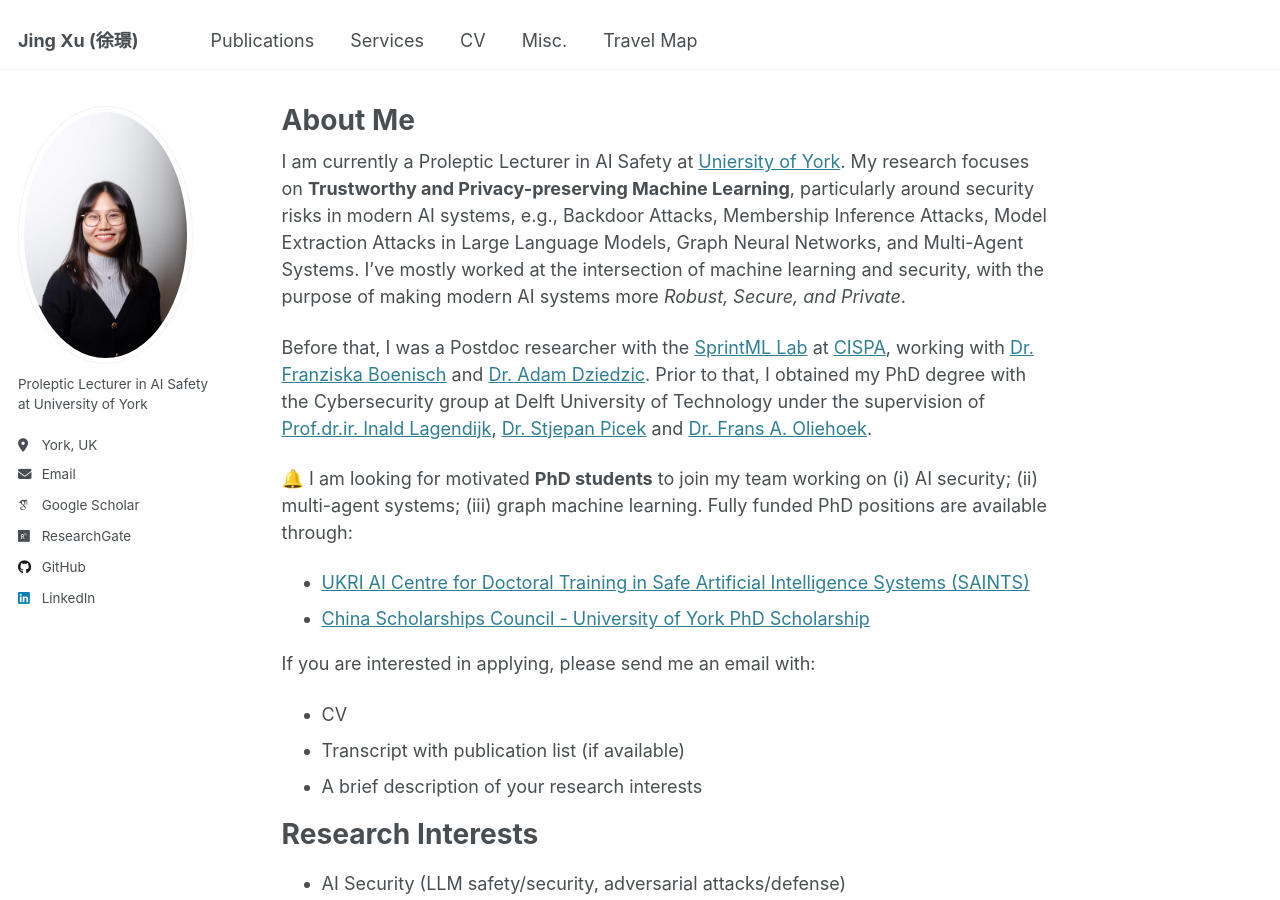
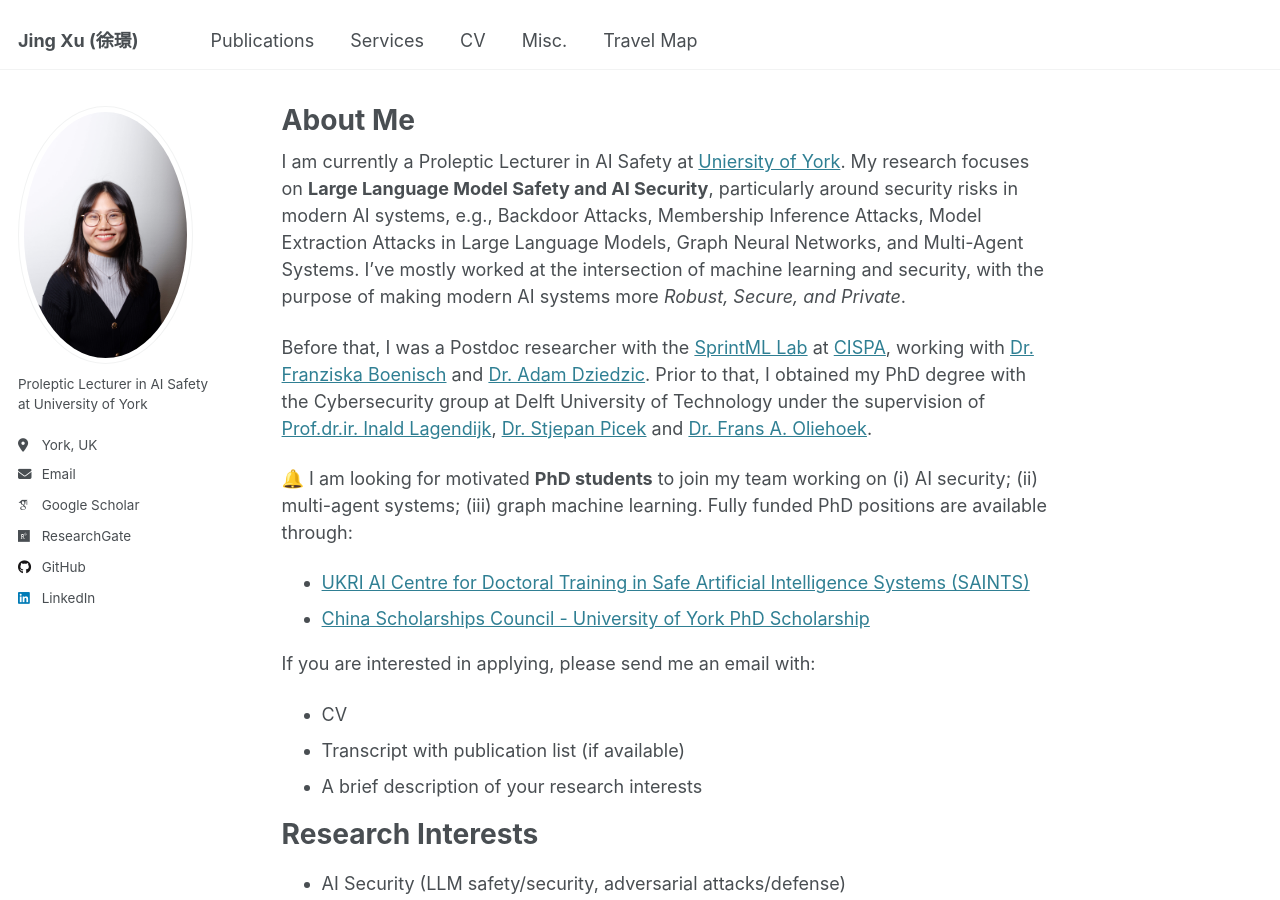
Before and after one commit to xujing1994/xujing1994.github.io, a Jekyll site: the page built from _pages/about.md, in a window 1280 px wide and 900 px high. Built offline with Jekyll 4.4.1, drawn with Linux system fonts in a browser that asks for light colours; emoji names are drawn with the system emoji font; some web fonts are replaced.

Commit message:
Revise research focus in about.md
Updated research focus to emphasize Large Language Model Safety and AI Security.

```diff
--- a/_pages/about.md
+++ b/_pages/about.md
@@ -7,7 +7,7 @@ redirect_from:
   - /about.html
 ---
 
-I am currently a Proleptic Lecturer in AI Safety at [Uniersity of York](https://www.york.ac.uk/). My research focuses on **Trustworthy and Privacy-preserving Machine Learning**, particularly around security risks in modern AI systems, e.g., Backdoor Attacks, Membership Inference Attacks, Model Extraction Attacks in Large Language Models, Graph Neural Networks, and Multi-Agent Systems. I've mostly worked at the intersection of machine learning and security, with the purpose of making modern AI systems more *Robust, Secure, and Private*.
+I am currently a Proleptic Lecturer in AI Safety at [Uniersity of York](https://www.york.ac.uk/). My research focuses on **Large Language Model Safety and AI Security**, particularly around security risks in modern AI systems, e.g., Backdoor Attacks, Membership Inference Attacks, Model Extraction Attacks in Large Language Models, Graph Neural Networks, and Multi-Agent Systems. I've mostly worked at the intersection of machine learning and security, with the purpose of making modern AI systems more *Robust, Secure, and Private*.
 
 Before that, I was a Postdoc researcher with the [SprintML Lab](https://sprintml.com/) at [CISPA](https://cispa.de/en), working with [Dr. Franziska Boenisch](https://franziska-boenisch.de/) and [Dr. Adam Dziedzic](https://adam-dziedzic.com/). Prior to that, I obtained my PhD degree with the Cybersecurity group at Delft University of Technology under the supervision of [Prof.dr.ir. Inald Lagendijk](https://www.tudelft.nl/staff/r.l.lagendijk/), [Dr. Stjepan Picek](https://www.ru.nl/en/people/picek-s) and [Dr. Frans A. Oliehoek](https://www.fransoliehoek.net/wp/).
 
```
